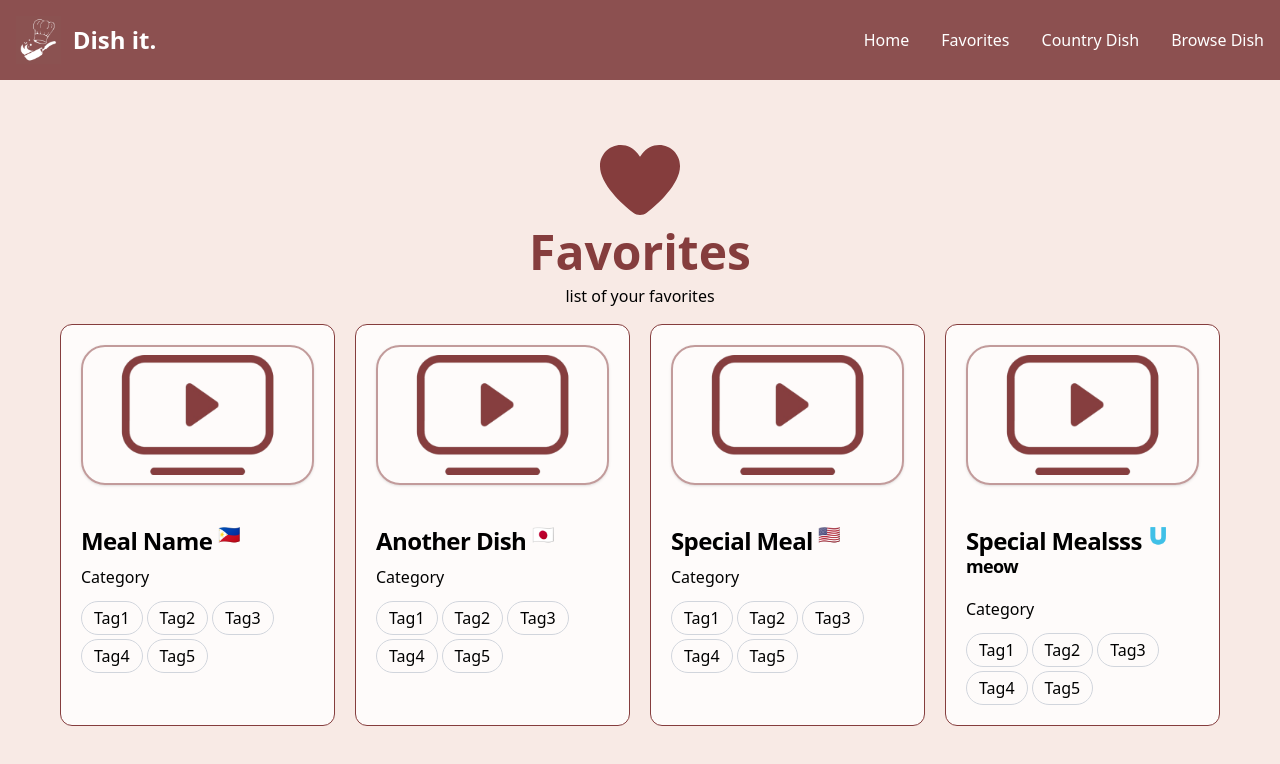
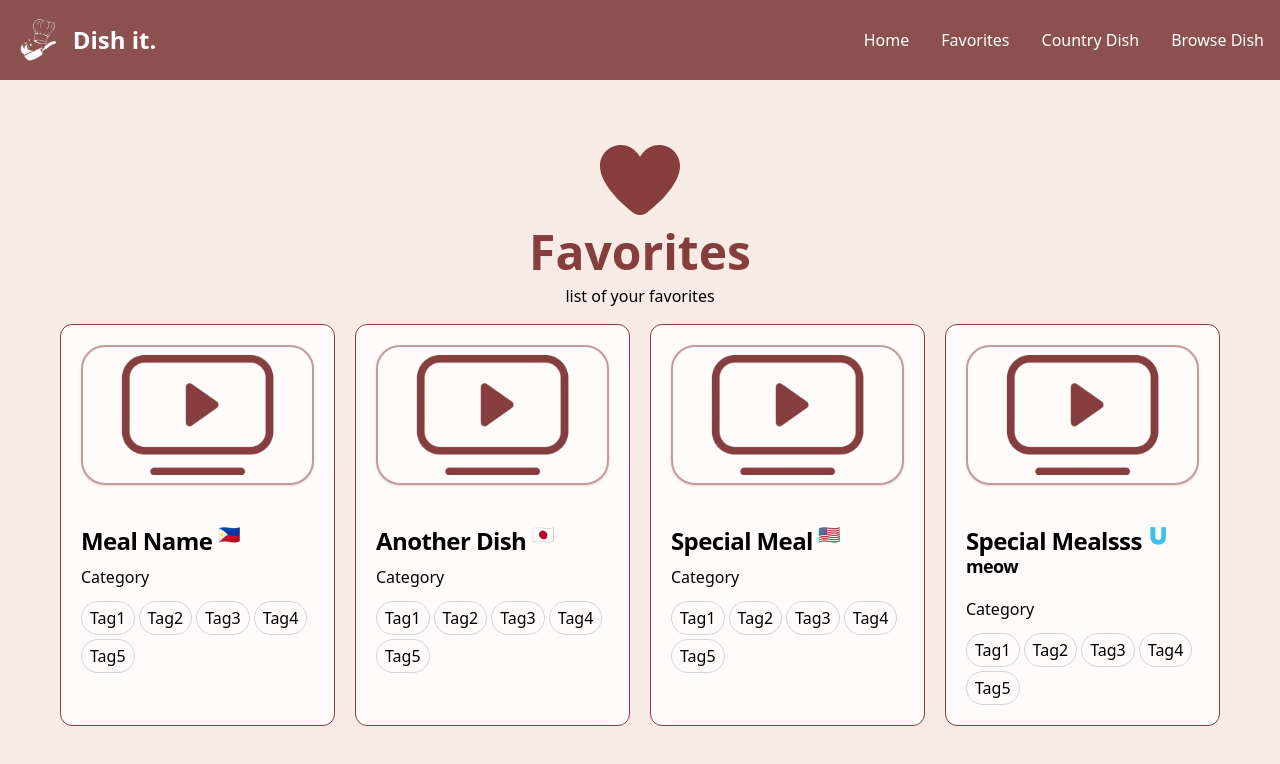
Before and after one commit to Matthew-act546/Dish-It, a React (Vite) app: page /Favorites in a window 1280 px wide. Shown: the top 764 px of the page. Built offline with nearby package versions, Linux system fonts and the light colour scheme.

Commit message:
fix tags

```diff
--- a/src/index.css
+++ b/src/index.css
@@ -11,7 +11,7 @@
 
 .tags {
   /* @apply border border-gray-300 px-2 rounded-4xl hover:bg-accent hover:text-white text-center break-words */
-  @apply border border-gray-300 px-3 py-1 rounded-4xl hover:bg-accent hover:text-white text-center break-words
+  @apply border border-gray-300 px-2 py-1 rounded-4xl hover:bg-accent hover:text-white text-center break-words
 }
 
 /* Typography */
```
